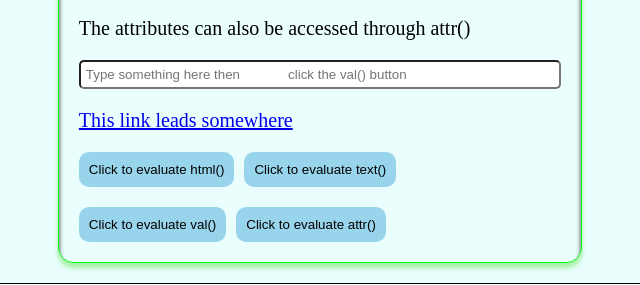
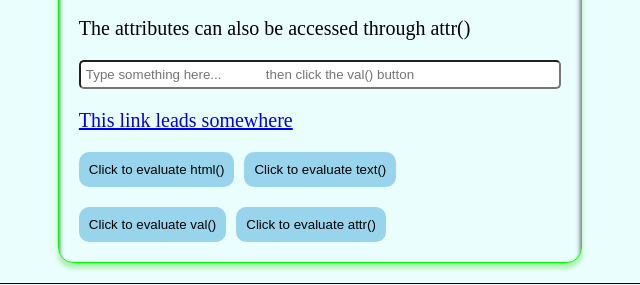
Before and after one commit to Desmazing/jQuery-Get-Content, a plain HTML site: page index.html in a window 1280 px wide. Shown: the part 232-517 px from the top of the page, 290-930 px from the left. Drawn offline with nearby package versions, Linux system fonts and the light colour scheme.

Commit message:
jQuery get content

```diff
--- a/index.html
+++ b/index.html
@@ -15,8 +15,8 @@
             <h3>Get Content and Attributes</h3>
             <p>Using html(), text() and val(), we can get <b>respective</b> content</p>
             <p>The attributes can also be accessed through attr()</p>
-            <input type="text" value="" id="input" placeholder="Type something here then
-            click the val() button">
+            <input type="text" value="" id="input" placeholder="Type something here...
+            then click the val() button">
             <a href="amazing.com" id="link">This link leads somewhere</a>
             <div style="display: flex; flex-direction: row; gap: 10px;">
                 <button type="button" id="evaluate"> Click to evaluate html()</button>
```
